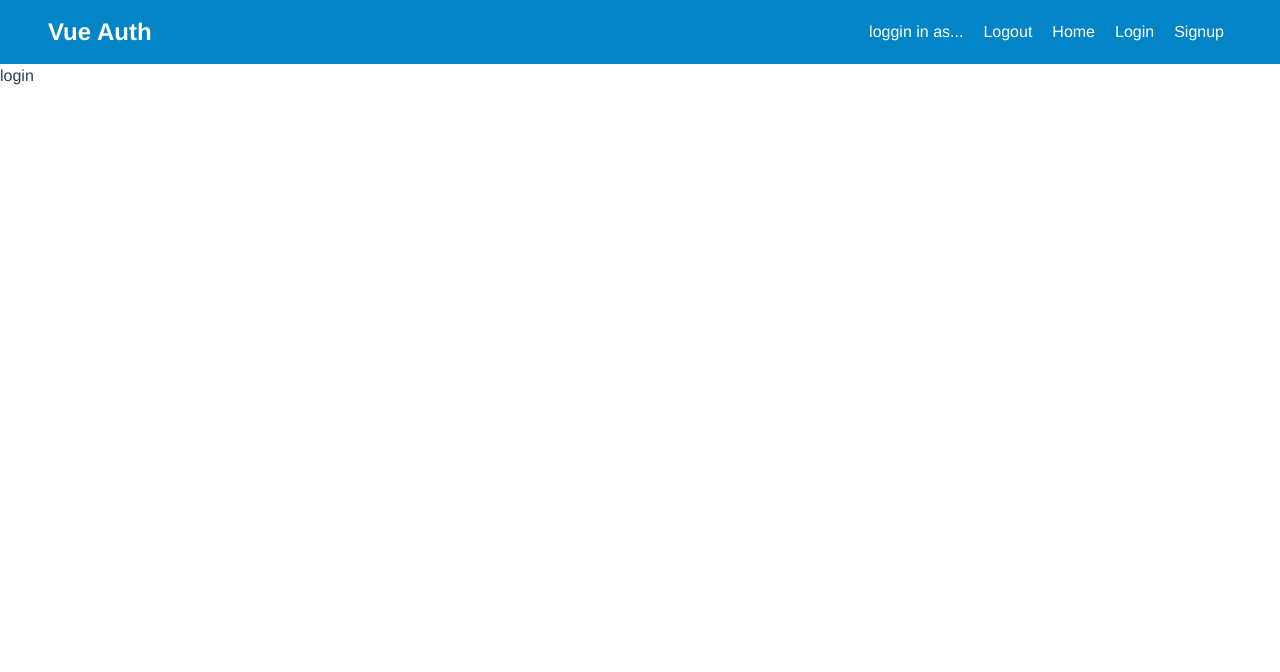
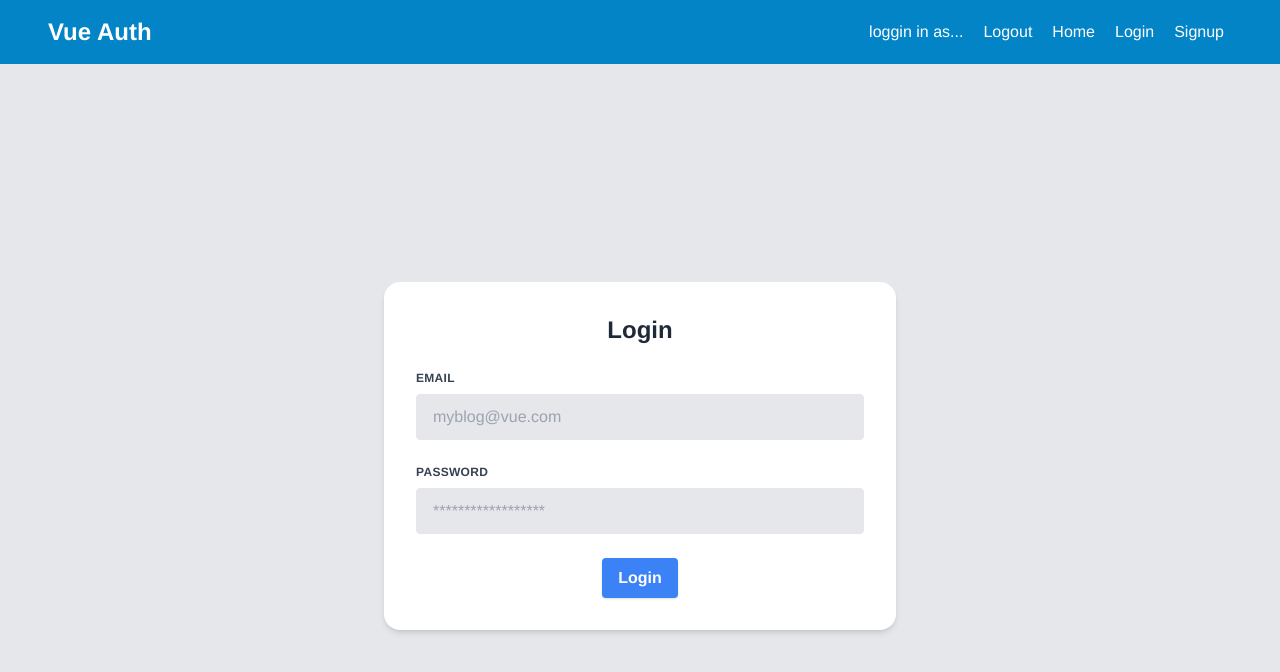
Before and after one commit to CodeurCopieur/cours_vuex4-firebase_auth, a Vue app in the folder my-blog/: page /login in a window 1280 px wide. Shown: the top 672 px of the page. Built offline with nearby package versions, Linux system fonts and the light colour scheme.

Commit message:
errors : type button

```diff
--- a/my-blog/src/views/Login.vue
+++ b/my-blog/src/views/Login.vue
@@ -1,13 +1,75 @@
 <template>
-  <div class="login">
-    login
+  <div class="bg-gray-200 flex content-center justify-center items-center h-full" id="login">
+    <div class="w-full max-w-lg">
+      <form class="bg-white shadow-md rounded-2xl px-8 py-8 mb-4" @submit.prevent="handleSubmit">
+
+        <h1 class="text-2xl font-bold text-gray-800 mb-6 text-center">Login</h1>
+
+
+          <div class="flex flex-wrap -mx-3 mb-6">
+            <div class="w-full px-3">
+              <label class="block uppercase tracking-wide text-gray-700 text-xs font-bold mb-2" for="email">
+                Email
+              </label>
+              <input
+                    v-model="email"
+                    name="email"
+                    class="appearance-none block w-full bg-gray-200 text-gray-700 border border-gray-200 rounded py-3 px-4 leading-tight focus:outline-none focus:bg-white focus:border-gray-500"
+                    type="email"
+                    placeholder="myblog@vue.com"
+                    required>
+            </div>
+          </div>
+
+          <div class="flex flex-wrap -mx-3 mb-6">
+            <div class="w-full px-3">
+              <label class="block uppercase tracking-wide text-gray-700 text-xs font-bold mb-2" for="password">
+                Password
+              </label>
+              <input
+                    v-model="password"
+                    name="password"
+                    class="appearance-none block w-full bg-gray-200 text-gray-700 border border-gray-200 rounded py-3 px-4 leading-tight focus:outline-none focus:bg-white focus:border-gray-500"
+                    type="password"
+                    placeholder="******************"
+                    required>
+            </div>
+          </div>
+
+          <div class="w-full">
+            <div class="flex justify-center">
+              <button class="shadow bg-blue-500 hover:bg-blue-700 text-white focus:shadow-outline focus:outline-none text-white font-bold py-2 px-4 rounded" type="submit">
+                Login
+              </button>
+            </div>
+          </div>
+
+      </form>
+    </div>
   </div>
 </template>
 
 <script>
-  // import
 
-  export default {
-    name:'Login'
+import {ref} from 'vue'
+
+export default {
+  name:'Login',
+  setup() {
+    const email = ref('')
+    const password = ref('')
+
+    const handleSubmit = ()=> {
+      console.log(email.value, password.value)
+    }
+
+    return { handleSubmit, email,  password, }
+  }
   }
 </script>
+
+<style>
+  #login {
+    height: 100vh;
+  }
+</style>
--- a/my-blog/src/views/Signup.vue
+++ b/my-blog/src/views/Signup.vue
@@ -1,9 +1,9 @@
 <template>
   <div class="bg-gray-200 flex content-center justify-center items-center h-full" id="signup">
     <div class="w-full max-w-lg">
-      <form class="bg-white shadow-md rounded-2xl px-8 py-8 mb-4" @submit.prevent="this.handleSubmit">
+      <form class="bg-white shadow-md rounded-2xl px-8 py-8 mb-4" @submit.prevent="handleSubmit">
 
-        <h1 class="text-2xl font-bold text-gray-800 mb-6 text-center">Connexion</h1>
+        <h1 class="text-2xl font-bold text-gray-800 mb-6 text-center">Sign up</h1>
 
 
           <div class="flex flex-wrap -mx-3 mb-6">
@@ -16,7 +16,8 @@
                     name="email"
                     class="appearance-none block w-full bg-gray-200 text-gray-700 border border-gray-200 rounded py-3 px-4 leading-tight focus:outline-none focus:bg-white focus:border-gray-500"
                     type="email"
-                    placeholder="myblog@vue.com">
+                    placeholder="myblog@vue.com"
+                    required>
             </div>
           </div>
 
@@ -30,13 +31,14 @@
                     name="password"
                     class="appearance-none block w-full bg-gray-200 text-gray-700 border border-gray-200 rounded py-3 px-4 leading-tight focus:outline-none focus:bg-white focus:border-gray-500"
                     type="password"
-                    placeholder="******************">
+                    placeholder="******************"
+                    required>
             </div>
           </div>
 
           <div class="w-full">
             <div class="flex justify-center">
-              <button class="shadow bg-blue-500 hover:bg-blue-700 text-white focus:shadow-outline focus:outline-none text-white font-bold py-2 px-4 rounded" type="button">
+              <button class="shadow bg-blue-500 hover:bg-blue-700 text-white focus:shadow-outline focus:outline-none text-white font-bold py-2 px-4 rounded" type="submit">
                 Sign Up
               </button>
             </div>
@@ -61,7 +63,7 @@ export default {
       console.log(email.value, password.value)
     }
 
-    return { email,  password, handleSubmit}
+    return { handleSubmit, email,  password, }
   }
   }
 </script>
```
